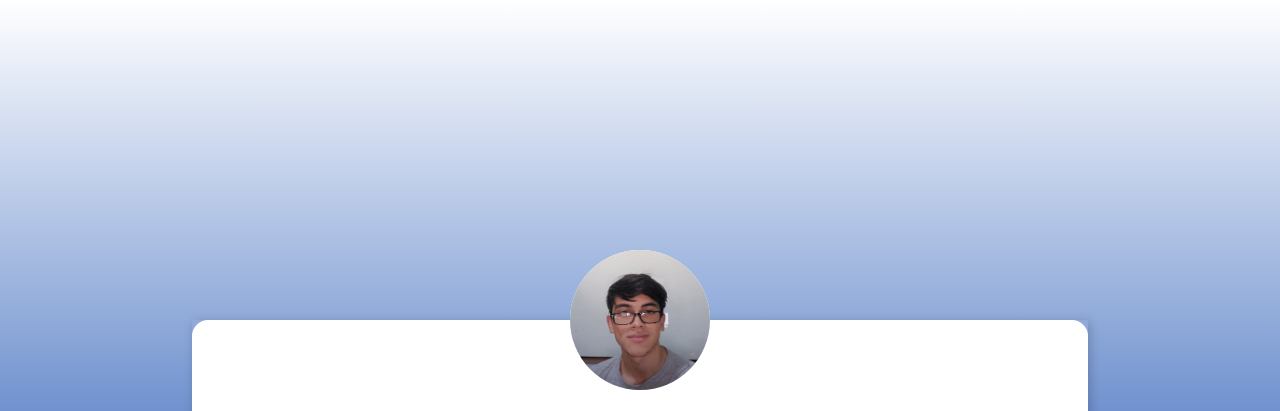
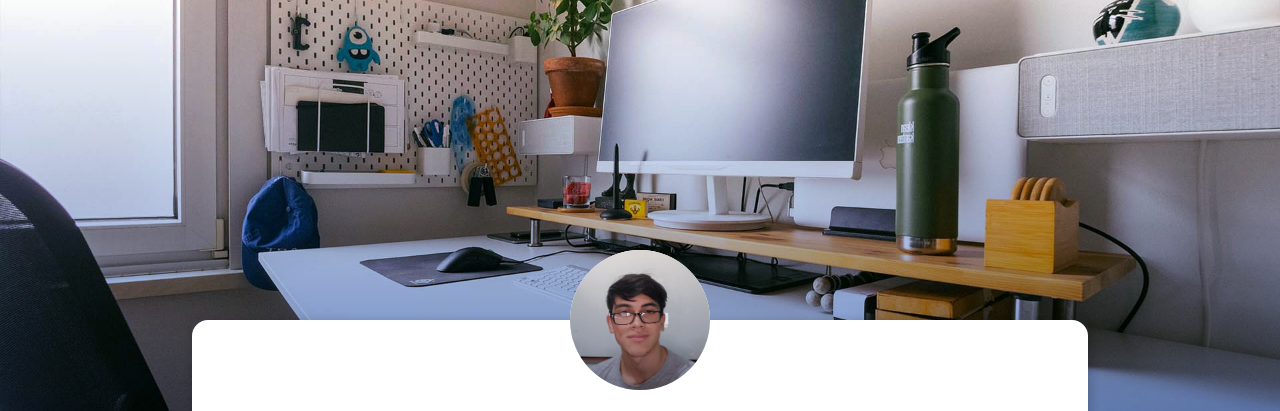
Before and after one commit to Buanchi/portfolio, a plain HTML site: page index.html in a window 1280 px wide. Shown: the top 411 px of the page. Drawn offline with nearby package versions, Linux system fonts and the light colour scheme.

Commit message:
Update styles.css

```diff
--- a/css/styles.css
+++ b/css/styles.css
@@ -122,7 +122,7 @@ textarea {
   background-repeat: no-repeat;
   background-position: 50%;
   background-size: cover;
-  background-image: url(img/background.jpg);
+  background-image: url(/img/background.jpg);
   position: relative;
   z-index: -1;
 }
```
